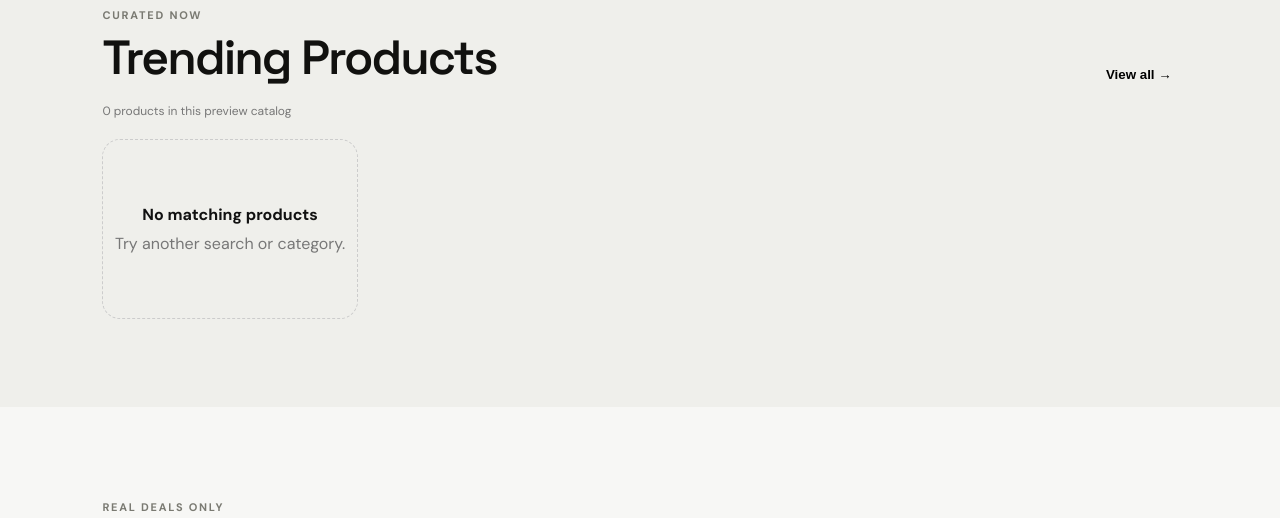
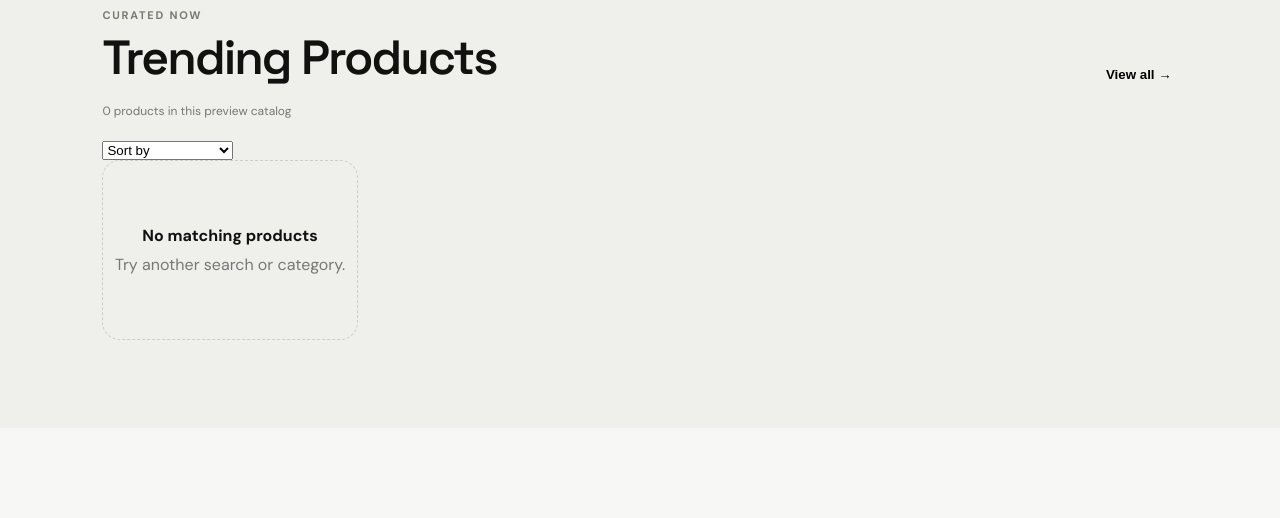
Before and after one commit to vendittellijob2025-byte/ZOVARO, a plain HTML site: page index.html in a window 1280 px wide. Shown: the part 1350-1868 px from the top of the page. Drawn offline with Linux system fonts and the light colour scheme.

Commit message:
Update index.html
Add product sorting selector

```diff
--- a/index.html
+++ b/index.html
@@ -50,6 +50,11 @@
     <section class="section tinted" id="trending">
       <div class="section-head"><div><span class="eyebrow">CURATED NOW</span><h2 id="resultsTitle">Trending Products</h2></div><button class="text-btn" id="viewAllBtn">View all →</button></div>
       <div class="results-meta" id="resultsMeta"></div>
+      <select id="sortSelect" aria-label="Sort products">
+  <option value="default">Sort by</option>
+  <option value="price-asc">Price: Low to High</option>
+  <option value="price-desc">Price: High to Low</option>
+</select>
       <div class="product-grid" id="trendingGrid"></div>
     </section>
 
```
